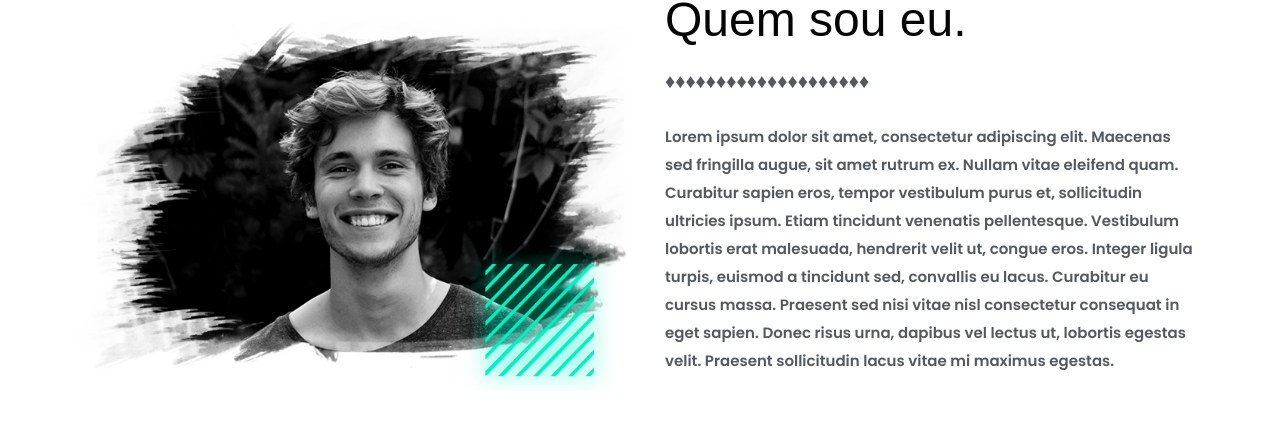
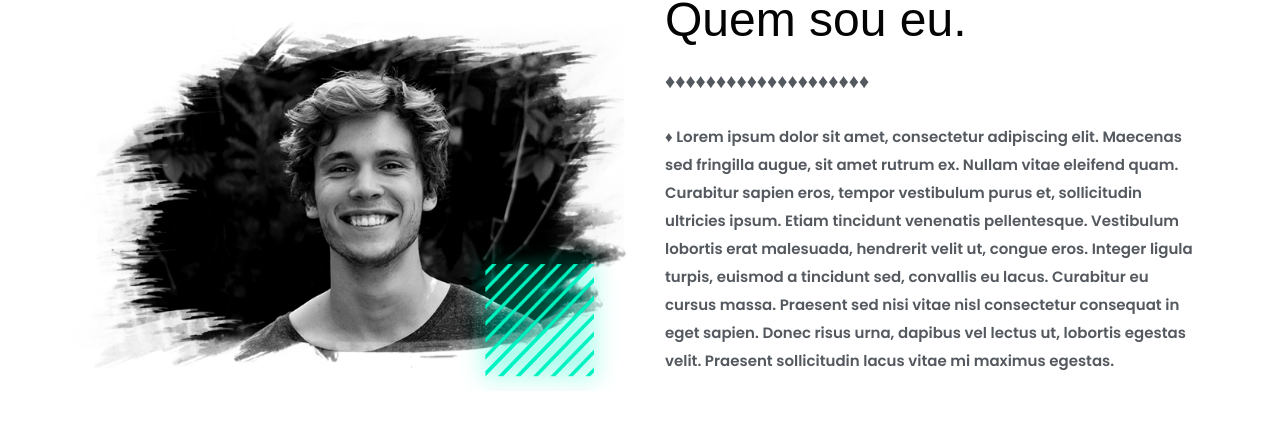
Before and after one commit to Cangemi/site-fotografia, a Next.js app: page / in a window 1280 px wide. Shown: the part 675-1100 px from the top of the page. Built offline with nearby package versions, Linux system fonts and the light colour scheme; a web font is replaced by a local one.

Commit message:
pagina fotografia

```diff
--- a/pages/index.js
+++ b/pages/index.js
@@ -46,6 +46,7 @@
                             <h2 className ="Titulo3">Quem sou eu.</h2>
                             <h3 id="Divisor2">♦♦♦♦♦♦♦♦♦♦♦♦♦♦♦♦♦♦♦♦</h3>
                             <p className="texto-quem-sou">
+                            ♦
                                 Lorem ipsum dolor sit amet, consectetur adipiscing elit. Maecenas
                                 sed fringilla augue, sit amet rutrum ex. Nullam vitae eleifend quam.
                                 Curabitur sapien eros, tempor vestibulum purus et, sollicitudin ultricies
```
